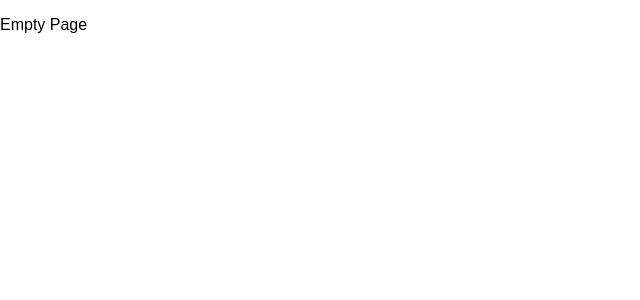
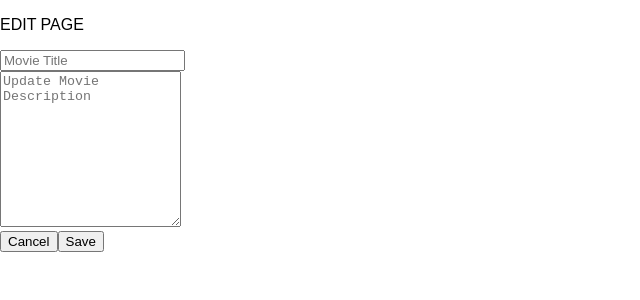
Before and after one commit to delaneysharratt/Movie-Collection, a React (Create React App) app: page /#/edit in a window 1280 px wide. Shown: the top 300 px of the page, without its empty margins (0-640 px from the left). Built offline with nearby package versions, Linux system fonts and the light colour scheme.

Commit message:
finished setup of basic content in pages, with outlined event functions

```diff
--- a/src/components/Details/Details.jsx
+++ b/src/components/Details/Details.jsx
@@ -1,15 +1,26 @@
 //REACT IMPORTS
 import React, { Component } from 'react';
 import { connect } from 'react-redux';
+import { withRouter } from 'react-router-dom';
 
 class Details extends Component {
+returnHome = (event) => {
+    this.props.history.push('/')
+}
+
+editMovie = (event) => {
+    this.props.history.push('/edit')
+}
+
   render() {
     return (
       <div>
-        <p>Empty Page</p>
+        <p>DETAILS</p>
+        <button onClick={this.returnHome}>Back To List</button>
+        <button onClick={this.editMovie}>Edit</button>
       </div>
     );
   }
 }
 
-export default connect()(Details);
+export default withRouter(connect()(Details));
--- a/src/components/Edit/Edit.jsx
+++ b/src/components/Edit/Edit.jsx
@@ -3,10 +3,64 @@ import React, { Component } from 'react';
 import { connect } from 'react-redux';
 
 class Edit extends Component {
+  state = {
+    currentMovie: {
+      title: '',
+      description: ''
+    }
+  };
+
+  //sets text as new title for selected movie
+  changeTitle = event => {
+    this.setState({
+      currentMovie: {
+        ...this.state.currentMovie,
+        title: event.target.value
+      }
+    });
+  };
+
+  //set text as new description for selected movie
+  changeDescription = event => {
+    this.setState({
+      currentMovie: {
+        ...this.state.currentMovie,
+        description: event.target.value
+      }
+    });
+  };
+
+  //exits edit and returns to movie details
+  cancelEdit = event => {
+    console.log('Canceling edit...');
+  };
+
+  //dispatches an action to redux
+  //with payload of updated movie object
+  updateMovie = event => {
+    console.log('Updating movie...');
+  };
+
   render() {
     return (
       <div>
-        <p>Empty Page</p>
+        <p>EDIT PAGE</p>
+        <input
+          onChange={this.changeTitle}
+          type="text"
+          placeholder="Movie Title"
+        />
+        <br />
+        <textarea
+          rows="10"
+          col="100"
+          name="description"
+          onChange={this.changeDescription}
+          placeholder="Update Movie Description"
+        />
+        <br />
+        <button onClick={this.cancelEdit}>Cancel</button>
+        <button onClick={this.updateMovie}>Save</button>
       </div>
     );
   }
--- a/src/components/MovieItem/MovieItem.jsx
+++ b/src/components/MovieItem/MovieItem.jsx
@@ -1,13 +1,21 @@
 //REACT IMPORTS
 import React, { Component } from 'react';
-import { connect } from 'react-redux';
+import { withRouter } from 'react-router-dom';
 
 class MovieItem extends Component {
+  seeDetails = event => {
+    this.props.history.push('/details');
+  };
+
   render() {
     return (
       <tr>
         <td>
-          <img alt={this.props.movie.title} src={this.props.movie.poster} />
+          <img
+            alt={this.props.movie.title}
+            src={this.props.movie.poster}
+            onClick={this.seeDetails}
+          />
         </td>
         <td>
           <h2>{this.props.movie.title}</h2>
@@ -19,4 +27,4 @@ class MovieItem extends Component {
   }
 }
 
-export default connect()(MovieItem);
+export default withRouter(MovieItem);
--- a/src/components/MovieList/MovieList.jsx
+++ b/src/components/MovieList/MovieList.jsx
@@ -22,6 +22,7 @@ class MovieList extends Component {
     let movieList = this.props.movies.map(movie => {
       return <MovieItem key={movie.id} movie={movie} />;
     });
+
     return (
       <div>
         <table>
--- a/src/index.js
+++ b/src/index.js
@@ -22,6 +22,7 @@ import { takeEvery, put } from 'redux-saga/effects';
 
 /** ---------- SAGA GENERATOR FUNCTIONS ---------- **/
 //watches for all incoming action types, sends matches to generators
+
 function* rootSaga() {
   yield takeEvery('FETCH_MOVIES', fetchMovies);
 }
```
